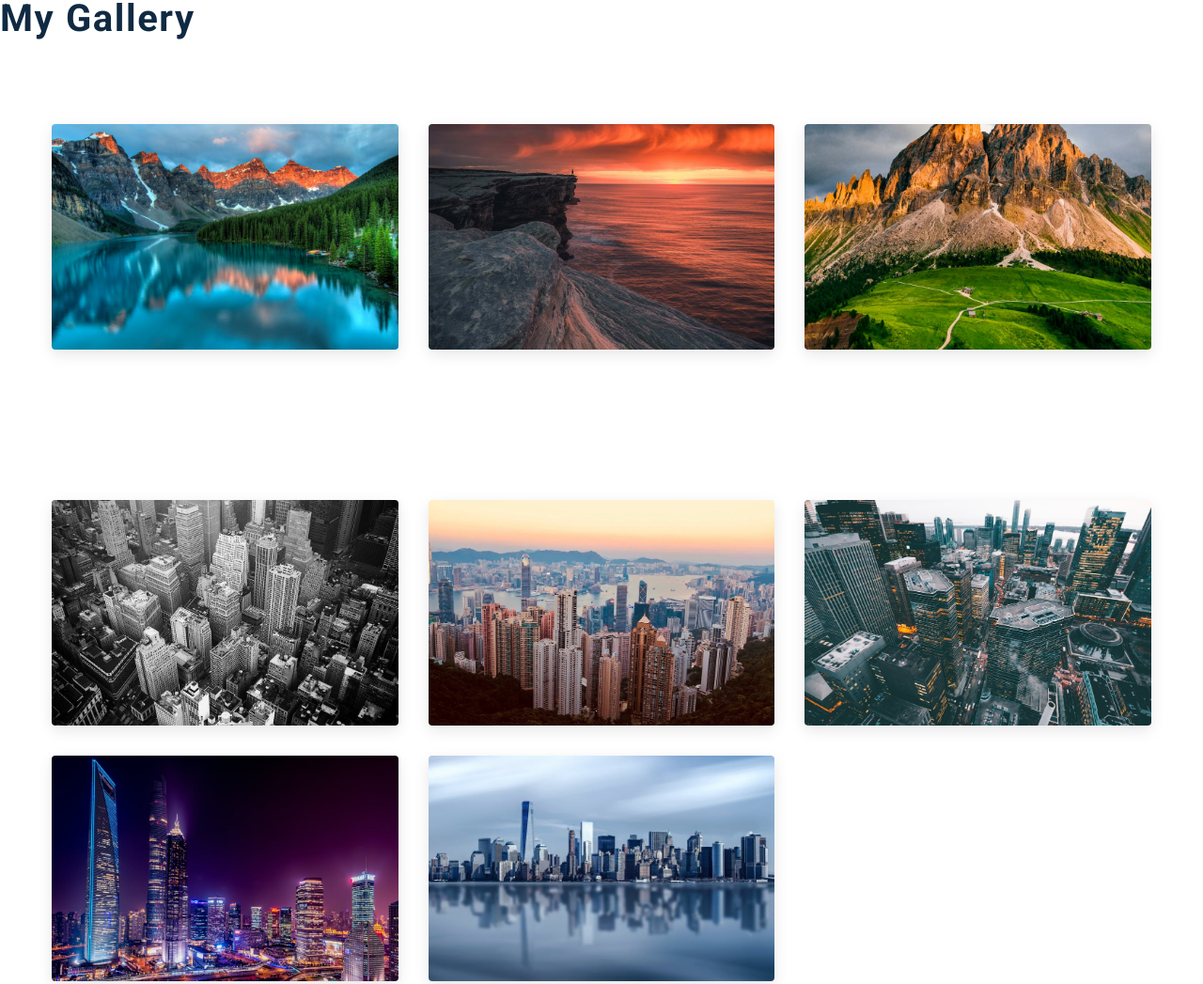
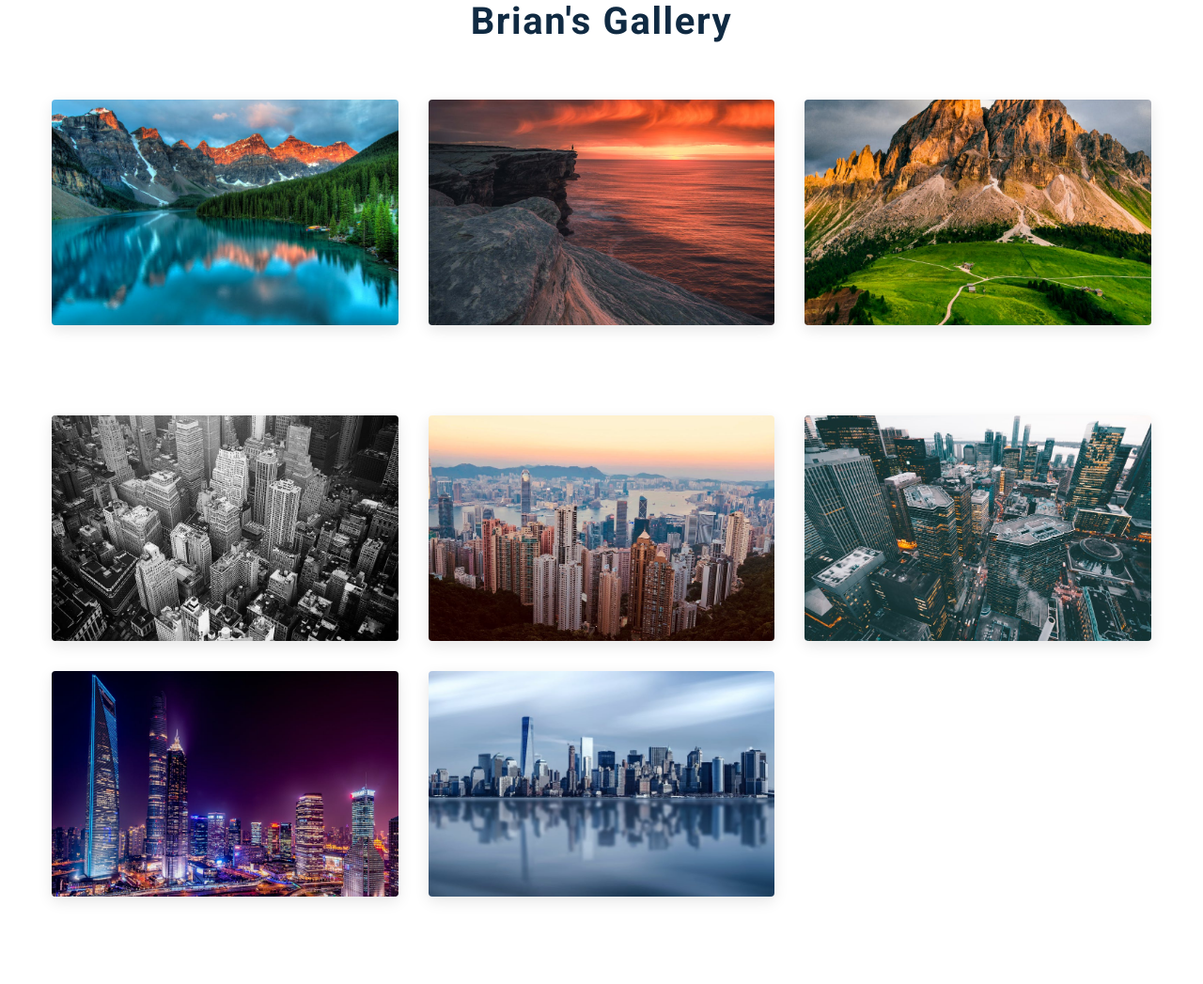
Before and after one commit to Baye-Brian1/Gallery-, a plain HTML site: page index.html in a window 1280 px wide. Shown: the top 1047 px of the page at 94% size. After the commit the page ends 1002 px from the top, so only its background shows below. Drawn offline with nearby package versions, Linux system fonts and the light colour scheme.

Commit message:
last update

```diff
--- a/index.html
+++ b/index.html
@@ -7,7 +7,7 @@
   <link rel="stylesheet" href="style.css">
 </head>
 <body>
-  <h2>My gallery</h2>
+  <h2>Brian's gallery</h2>
   <!-- nature -->
   <section class="section nature">
     <img
--- a/style.css
+++ b/style.css
@@ -53,12 +53,7 @@ Variables
   --max-width: 1170px;
   --fixed-width: 620px;
 }
-/*
-===============
-Global Styles
-===============
-*/
-
+/*Global Styles*/
 *,
 ::after,
 ::before {
@@ -93,6 +88,8 @@ h1 {
   font-size: 3rem;
 }
 h2 {
+  text-align: center;
+  padding: 3px;
   font-size: 2rem;
 }
 h3 {
@@ -132,7 +129,7 @@ p {
 
 /* section */
 .section {
-  padding: 5rem 0;
+  padding: 3rem 0;
   width: 90vw;
   margin: 0 auto;
   max-width: 1170px;
@@ -171,12 +168,7 @@ p {
   box-shadow: var(--dark-shadow);
 }
 
-/*
-===============
-Modal
-===============
-*/
-
+/* Modal */
 .modal {
   position: fixed;
   z-index: -1;
```
